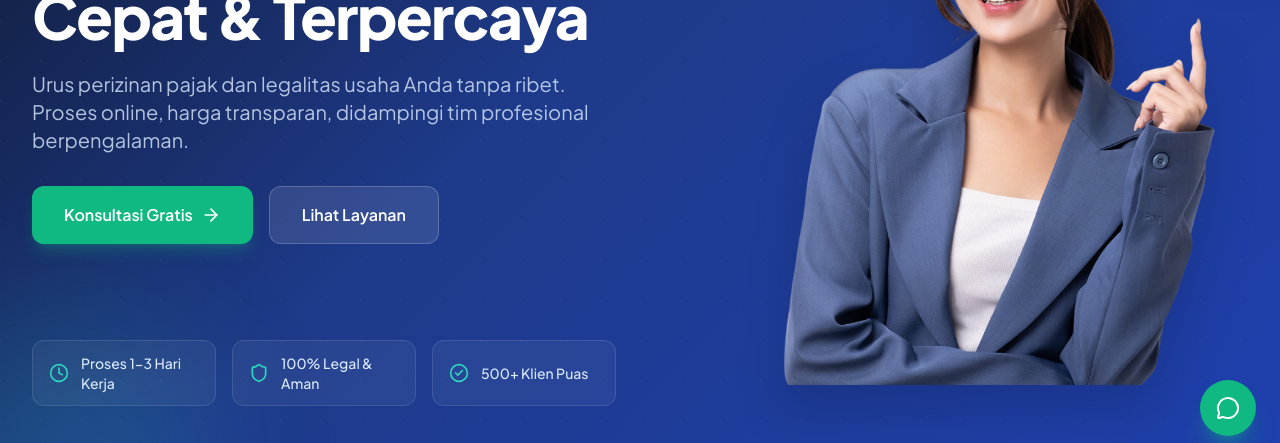
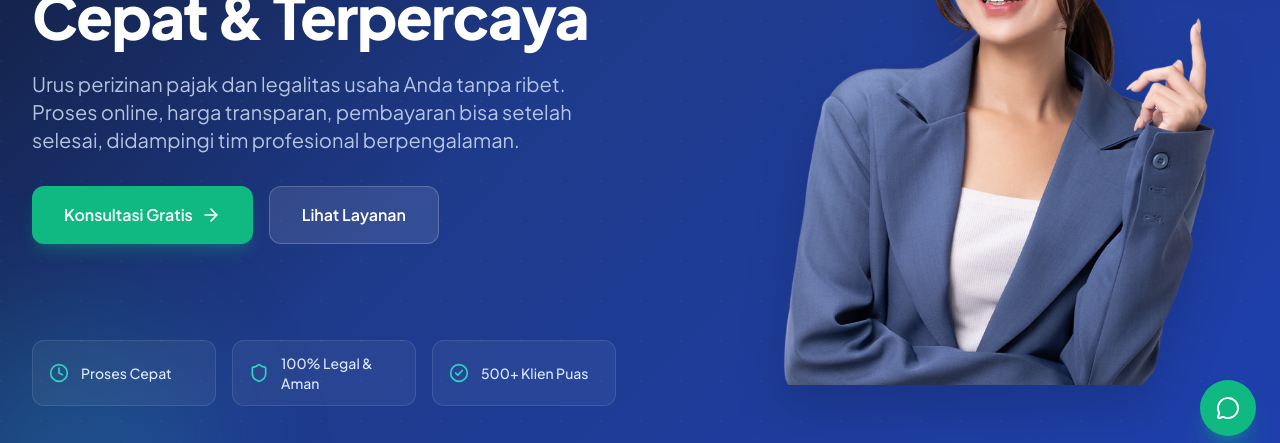
Before and after one commit to cecepns/birojasabuatnpwp, a React (Vite) app in the folder frontend/: page / in a window 1280 px wide. Shown: the part 340-783 px from the top of the page. Built offline with nearby package versions, Linux system fonts and the light colour scheme; no server answers.

Commit message:
fix: bug

```diff
--- a/frontend/src/components/home/Hero.jsx
+++ b/frontend/src/components/home/Hero.jsx
@@ -36,7 +36,8 @@ export default function Hero() {
 
             <p className="mt-6 text-lg md:text-xl text-blue-100/80 leading-relaxed max-w-xl">
               Urus perizinan pajak dan legalitas usaha Anda tanpa ribet. Proses
-              online, harga transparan, didampingi tim profesional berpengalaman.
+              online, harga transparan, pembayaran bisa setelah selesai, didampingi
+              tim profesional berpengalaman.
             </p>
 
             <div className="mt-8 flex flex-col sm:flex-row gap-4">
@@ -66,7 +67,7 @@ export default function Hero() {
 
           <div className="order-3 lg:order-3 lg:col-start-1 lg:row-start-2 mt-0 lg:mt-12 grid grid-cols-1 sm:grid-cols-3 gap-4">
             {[
-              { icon: Clock, label: 'Proses 1-3 Hari Kerja' },
+              { icon: Clock, label: 'Proses Cepat' },
               { icon: Shield, label: '100% Legal & Aman' },
               { icon: CheckCircle2, label: '500+ Klien Puas' },
             ].map(({ icon: Icon, label }) => (
```
